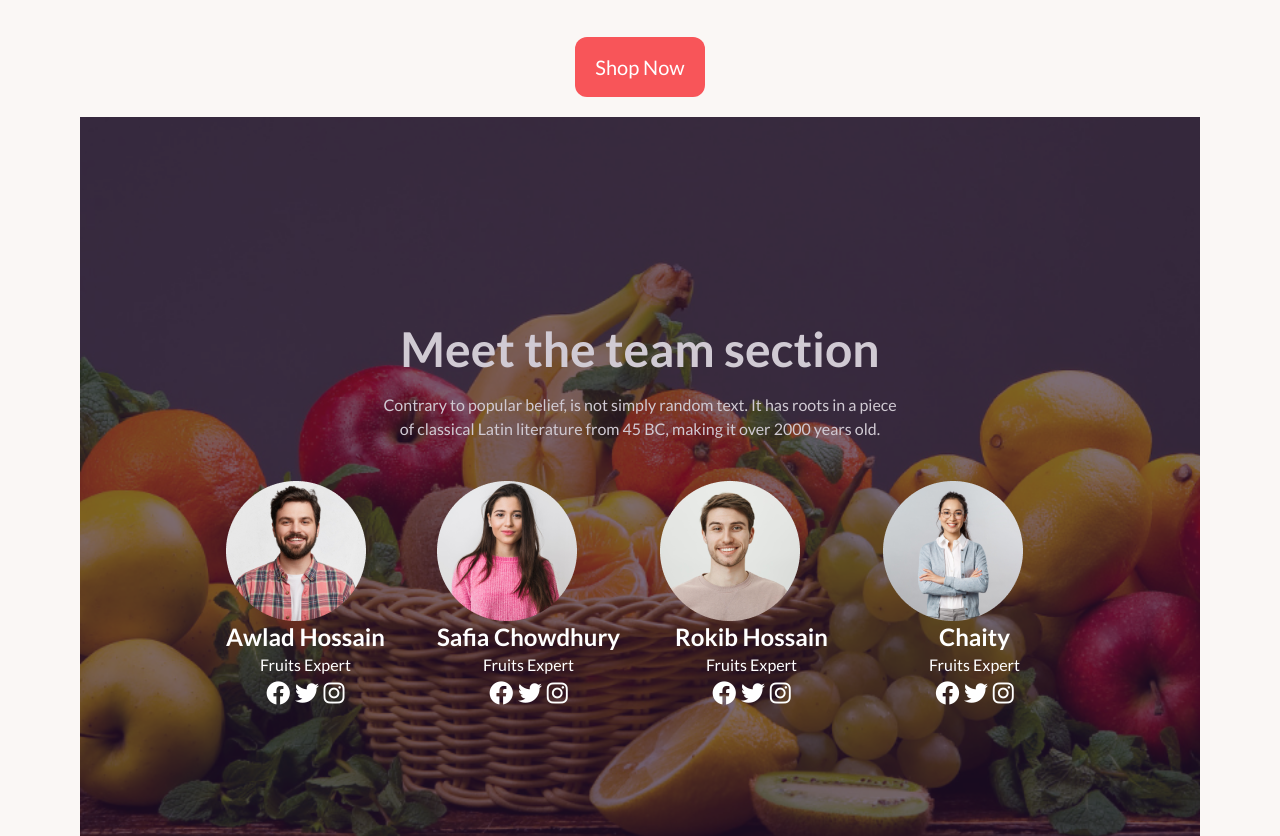
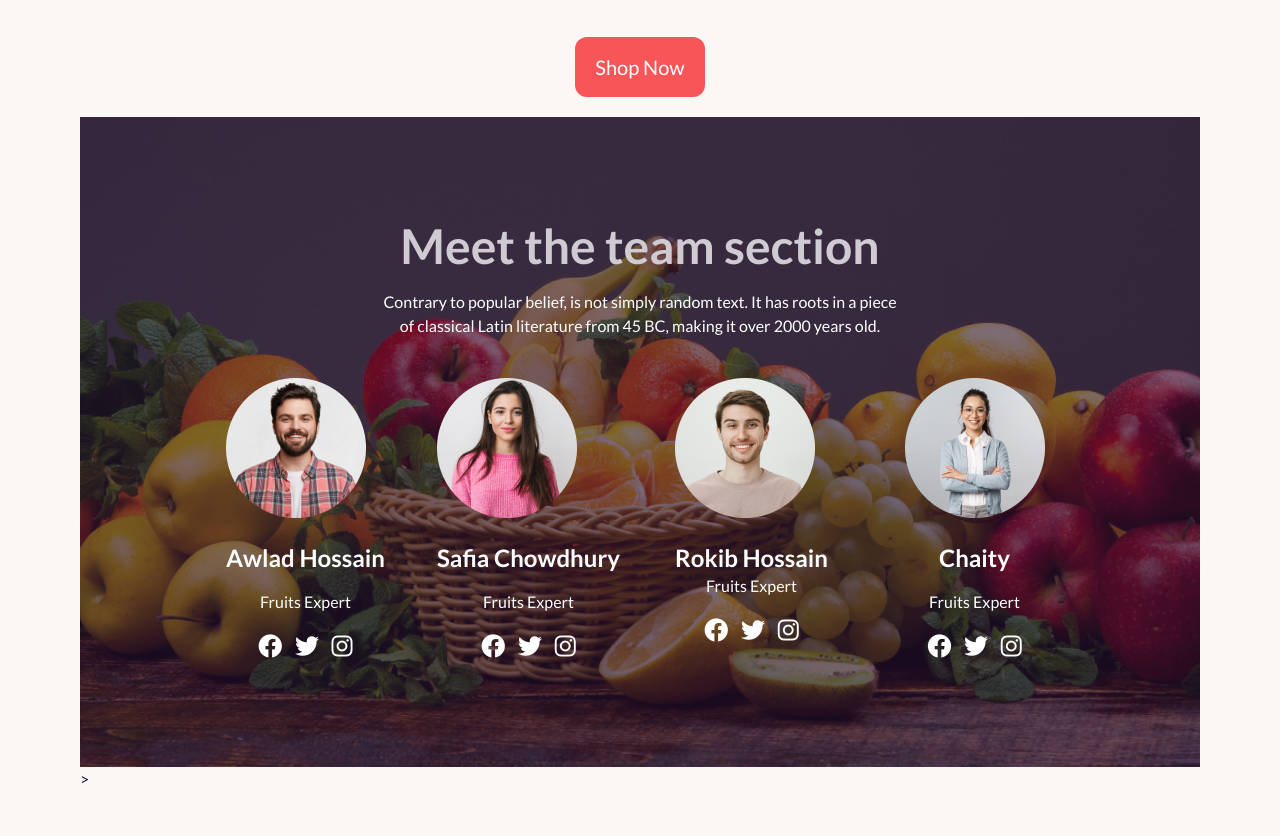
Before and after one commit to mazharulislam-12/B8A3-fruit-brust-wbsite, a plain HTML site: page index.html in a window 1280 px wide. Shown: the part 1903-2739 px from the top of the page. Drawn offline with nearby package versions, Linux system fonts and the light colour scheme.

Commit message:
meet the deal secttion margin and gap

```diff
--- a/index.html
+++ b/index.html
@@ -388,61 +388,58 @@
       <section class="my-5">
         <div>
           <div
-            class="hero min-h-screen"
-            style="
-              background-image: url(./images/banner1.png);
-            "
-          >
+            class="hero h-[650px] bg-gradient-to-r from-[#121212B3] to-[#000000cf]"
+            style="background-image: url(./images/banner1.png) ;">
             <div class="hero-overlay bg-opacity-60"></div>
             <div class="hero-content text-center text-neutral-content">
               <div class="">
                 <h1 class="mb-5 text-5xl font-bold">Meet the team section</h1>
-                <p class="mb-10 ">
+                <p class="mb-10 text-white">
                     Contrary to popular belief, is not simply random text. It has roots in a piece <br>of classical Latin literature from 45 BC, making it over 2000 years old.
                 </p>
 
-                <div class="grid grid-cols-1 md:grid-cols-2 lg:grid-cols-4 gap-10 items-center">
+                <div class="grid grid-cols-1 md:grid-cols-2 lg:grid-cols-4 gap-10 mx-auto">
                     <!-- member 01 -->
                     <div class="mx-auto">
-                        <img src="images/member1.png" alt="" class="text-center">
-                        <h4 class="text-2xl font-bold text-white">Awlad Hossain</h4>
-                        <p class="text-white text-base font-medium">Fruits Expert</p>
-                        <div class="text-2xl text-white">
-                            <i class="fa-brands fa-facebook"></i>
-                            <i class="fa-brands fa-twitter"></i>
+                        <img src="images/member1.png" alt="" class=" mb-6">
+                        <h4 class="text-2xl font-bold text-white mb-4">Awlad Hossain</h4>
+                        <p class="text-white text-base font-medium mb-4">Fruits Expert</p>
+                        <div class="text-2xl text-white mx-auto ">
+                            <i class="fa-brands fa-facebook mr-2"></i>
+                            <i class="fa-brands fa-twitter mr-2"></i>
                             <i class="fa-brands fa-instagram"></i>
                         </div>
                     </div>
                     <!-- member 02 -->
-                    <div >
-                        <img src="images/member2.png" alt="">
-                        <h4 class="text-2xl font-bold text-white">Safia Chowdhury</h4>
-                        <p class="text-white text-base font-medium">Fruits Expert</p>
-                        <div class="text-2xl text-white">
-                            <i class="fa-brands fa-facebook"></i>
-                            <i class="fa-brands fa-twitter"></i>
+                    <div class="mx-auto">
+                        <img src="images/member2.png" alt="" class="mb-6">
+                        <h4 class="text-2xl font-bold text-white mb-4">Safia Chowdhury</h4>
+                        <p class="text-white text-base font-medium mb-4">Fruits Expert</p>
+                        <div class="text-2xl text-white mx-auto">
+                            <i class="fa-brands fa-facebook mr-2"></i>
+                            <i class="fa-brands fa-twitter mr-2"></i>
                             <i class="fa-brands fa-instagram"></i>
                         </div>
                     </div>
                     <!-- member 03 -->
-                    <div >
-                        <img src="images/member3.png" alt="">
-                        <h4 class="text-2xl font-bold text-white">Rokib Hossain</h4>
-                        <p class="text-white text-base font-medium">Fruits Expert</p>
-                        <div class="text-2xl text-white">
-                            <i class="fa-brands fa-facebook"></i>
-                            <i class="fa-brands fa-twitter"></i>
+                    <div class="mx-auto">
+                        <img src="images/member3.png" alt="" class="mb-6">
+                        <h4 class="text-2xl font-bold text-white" mb-4>Rokib Hossain</h4>
+                        <p class="text-white text-base font-medium mb-4">Fruits Expert</p>
+                        <div class="text-2xl text-white mx-auto">
+                            <i class="fa-brands fa-facebook mr-2"></i>
+                            <i class="fa-brands fa-twitter mr-2"></i>
                             <i class="fa-brands fa-instagram"></i>
                         </div>
                     </div>
                     <!-- member 04 -->
-                    <div >
-                        <img src="images/member4.png" alt="">
-                        <h4 class="text-2xl font-bold text-white">Chaity</h4>
-                        <p class="text-white text-base font-medium">Fruits Expert</p>
-                        <div class="text-2xl text-white">
-                            <i class="fa-brands fa-facebook"></i>
-                            <i class="fa-brands fa-twitter"></i>
+                    <div class="mx-auto">
+                        <img src="images/member4.png" alt="" class="mb-6">
+                        <h4 class="text-2xl font-bold text-white mb-4">Chaity</h4>
+                        <p class="text-white text-base font-medium mb-4">Fruits Expert</p>
+                        <div class="text-2xl text-white mx-auto">
+                            <i class="fa-brands fa-facebook mr-2"></i>
+                            <i class="fa-brands fa-twitter mr-2"></i>
                             <i class="fa-brands fa-instagram"></i>
                         </div>
                     </div>
```
